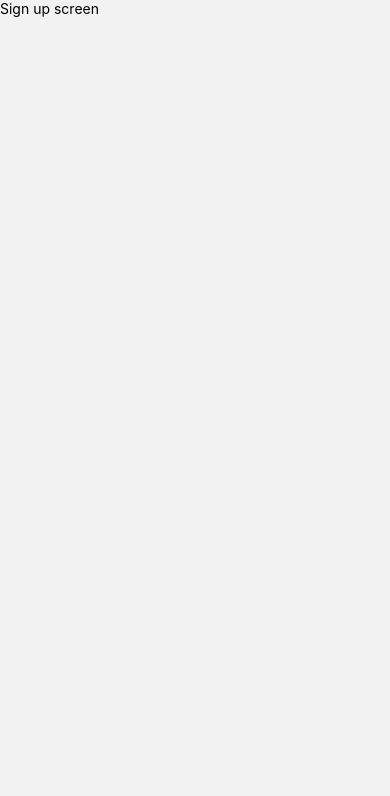
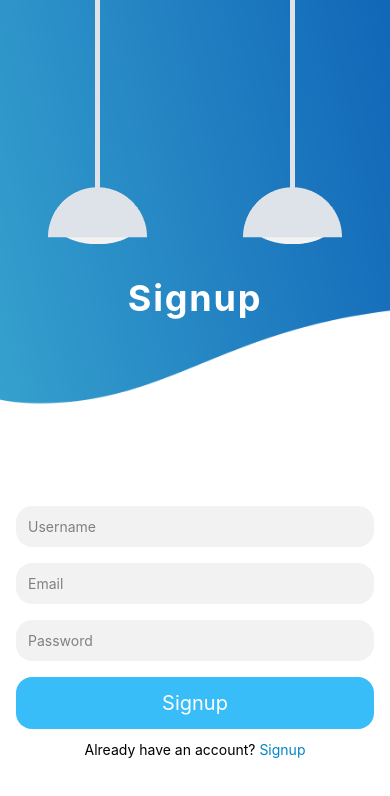
Before and after one commit to prinsukarn/loginui, a React Native app in the folder login/: screen /Signup in a window 390 px wide. Shown: the top 796 px of the page. Built offline with nearby package versions, Linux system fonts and the light colour scheme.

Commit message:
feat: add navigation to links, add signup form

```diff
--- a/login/screens/loginScreen.js
+++ b/login/screens/loginScreen.js
@@ -13,8 +13,10 @@ import Animated, {
   FadeInUp,
   FadeOut,
 } from "react-native-reanimated";
+import { useNavigation } from "@react-navigation/native";
 
 export default function LoginScreen() {
+  const navigation = useNavigation();
   return (
     <View className="bg-white h-full w-full">
       <StatusBar style="light" />
@@ -84,8 +86,8 @@ export default function LoginScreen() {
             className="flex-row justify-center"
           >
             <Text>Don't have an account? </Text>
-            <TouchableOpacity>
-              <Text className="text-sky-600">SignUp</Text>
+            <TouchableOpacity onPress={() => navigation.push("Signup")}>
+              <Text className="text-sky-600">Signup</Text>
             </TouchableOpacity>
           </Animated.View>
         </View>
--- a/login/screens/signupScreen.js
+++ b/login/screens/signupScreen.js
@@ -1,9 +1,103 @@
-import { View, Text } from "react-native";
+import {
+  View,
+  Text,
+  Image,
+  StatusBar,
+  TextInput,
+  TouchableOpacity,
+} from "react-native";
+import React from "react";
+import Animated, {
+  FadeIn,
+  FadeInDown,
+  FadeInUp,
+  FadeOut,
+} from "react-native-reanimated";
+import { useNavigation } from "@react-navigation/native";
 
 export default function SignupScreen() {
+  const navigation = useNavigation();
   return (
-    <View>
-      <Text>Sign up screen</Text>
+    <View className="bg-white h-full w-full">
+      <StatusBar style="light" />
+      <Image
+        className="h-full w-full absolute"
+        source={require("../assets/images/background.png")}
+        resizeMode={"cover"}
+      />
+
+      {/* Lights */}
+      <View className="flex-row justify-around w-full absolute">
+        <Animated.Image
+          entering={FadeInUp.delay(200).duration(1000).springify()}
+          className="h-[200] w-[80]"
+          source={require("../assets/images/light.png")}
+        />
+        <Animated.Image
+          entering={FadeInUp.delay(400).duration(1000).springify()}
+          className="h-[160] w-[65]"
+          source={require("../assets/images/light.png")}
+        />
+      </View>
+
+      {/* Title */}
+      <View className="h-full w-full flex justify-around pt-48">
+        <View className="flex items-center">
+          <Animated.Text
+            entering={FadeInUp.duration(1000).springify()}
+            className="text-white font-bold tracking-wider text-4xl"
+          >
+            Signup
+          </Animated.Text>
+        </View>
+
+        {/* Form */}
+        <View className="flex items-center mx-4 ">
+          <Animated.View
+            entering={FadeInDown.duration(1000).springify()}
+            className="bg-black/5 p-3 mt-4 rounded-2xl w-full mb-4"
+          >
+            <TextInput placeholder="Username" placeholderTextColor={"gray"} />
+          </Animated.View>
+          <Animated.View
+            entering={FadeInDown.duration(200).springify()}
+            className="bg-black/5 p-3 rounded-2xl w-full mb-4"
+          >
+            <TextInput placeholder="Email" placeholderTextColor={"gray"} />
+          </Animated.View>
+          <Animated.View
+            entering={FadeInDown.delay(400).duration(1000).springify()}
+            className="bg-black/5 p-3 rounded-2xl w-full mb-4"
+          >
+            <TextInput
+              placeholder="Password"
+              secureTextEntry
+              placeholderTextColor={"gray"}
+            />
+          </Animated.View>
+
+          {/* Signup Button */}
+          <Animated.View
+            entering={FadeInDown.delay(600).duration(1000).springify()}
+            className="w-full"
+          >
+            <TouchableOpacity className="w-full mb-3 bg-sky-400 p-3 rounded-2xl">
+              <Text className="text-xl text-white text-center">Signup</Text>
+            </TouchableOpacity>
+          </Animated.View>
+
+          {/* Sign up Link */}
+          <Animated.View
+            entering={FadeInDown.delay(800).duration(1000).springify()}
+            className="flex-row justify-center"
+          >
+            <Text>Already have an account? </Text>
+            <TouchableOpacity onPress={() => navigation.push("Login")}>
+              <Text className="text-sky-600">Signup</Text>
+            </TouchableOpacity>
+          </Animated.View>
+        </View>
+      </View>
     </View>
   );
 }
```
